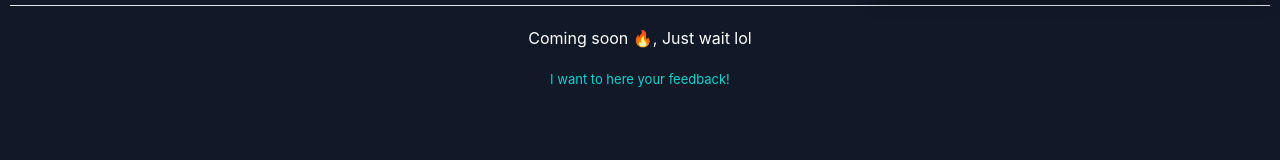
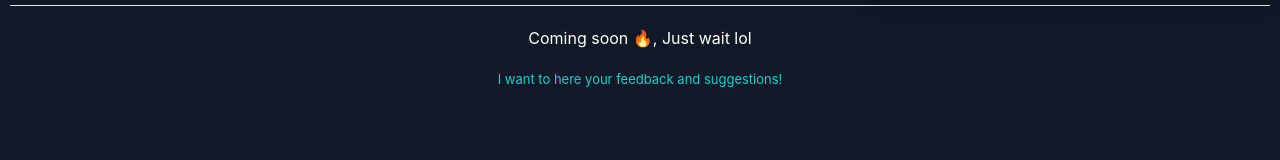
Before and after one commit to Keemchard/NARA, a React (Create React App) app: page /extra in a window 1280 px wide. Shown: the part 135-295 px from the top of the page. Built offline with nearby package versions, Linux system fonts and the light colour scheme.

Commit message:
fix feedback txt

```diff
--- a/src/extraComponent/Extra.tsx
+++ b/src/extraComponent/Extra.tsx
@@ -28,7 +28,7 @@ const Extra = () => {
                 setShowFeedback(!showFeedback);
               }}
             >
-              I want to here your feedback!
+              I want to here your feedback and suggestions!
             </button>
           </div>
         )}
```
